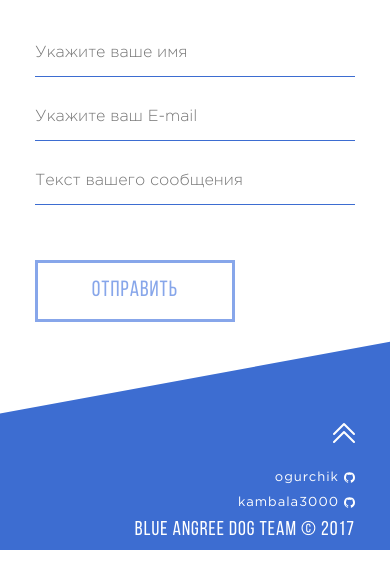
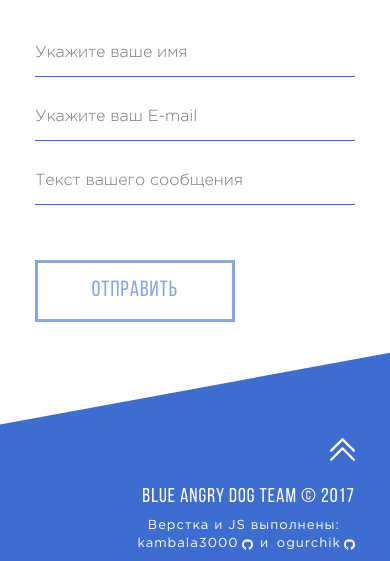
Before and after one commit to kambala3000/badnovells, a website with bundled scripts: page app/index.html in a window 390 px wide. Shown: the part 6075-6636 px from the top of the page. Built offline with nearby package versions, Linux system fonts and the light colour scheme; files whose address does not match are found by name.

Commit message:
footer fix

```diff
--- a/app/index.html
+++ b/app/index.html
@@ -88,7 +88,7 @@
                     </div>
                 </div>
                 <div class="main-header__lang">
-                    <a href="/en" class="main-header__lang-item main-header__lang-item--transparent js-lang-item">EN</a>
+                    <a href="en" class="main-header__lang-item main-header__lang-item--transparent js-lang-item">EN</a>
                     <a href="" class="main-header__lang-item js-lang-item">RU</a>
                 </div>
             </div>
@@ -202,7 +202,8 @@
         </svg>
         <div class="features__inner">
             <h4 class="features__header">Особенности</h4>
-            <p class="features__text">Почему наши визуальные новеллы точно не оставят вас равнодушными? </br> Потому что мы стараемся сделать их особенными, руководствуясь следующими принципами:</p>
+            <p class="features__text">Почему наши визуальные новеллы точно не оставят вас равнодушными? </br> Потому что мы стараемся сделать их особенными,
+                руководствуясь следующими принципами:</p>
             <div class="features__wrap">
                 <div class="features__item">
                     <div class="features__border-wrap">
@@ -358,9 +359,12 @@
         <div class="main-footer__inner">
             <a class="up-arrow  js-up main-footer__up" title="UP"></a>
             <div class="main-footer__wrap">
-                <a href="https://github.com/ogurchik" class="main-footer__link" target="_blank">ogurchik</a>
-                <a href="https://github.com/kambala3000" class="main-footer__link" target="_blank">kambala3000</a>
-                <p class="main-footer__text">BLUE ANGREE DOG TEAM &copy; 2017</p>
+                <p class="main-footer__text">BLUE ANGRY DOG TEAM &copy; 2017</p>
+                <p class="main-footer__title">Верстка и JS выполнены: &shy;
+                    <span class="main-footer__mobile-br">
+                        <a href="https://github.com/kambala3000" class="main-footer__link" target="_blank">kambala3000</a>&ensp;и&ensp;<a href="https://github.com/ogurchik" class="main-footer__link" target="_blank">ogurchik</a>
+                    </span>
+                </p>
             </div>
         </div>
     </footer>
--- a/app/js/main.js
+++ b/app/js/main.js
@@ -45,7 +45,9 @@
     });
 
     $('.js-up').click(function () {
-        $(window).scrollTo(0);
+        $(window).scrollTo(0, 2500, {
+            queue: true
+        });
     });
 
     $('.js-watch-proj').click(function () {
--- a/app/js/mainES6.js
+++ b/app/js/mainES6.js
@@ -45,7 +45,9 @@
 	});
 
     $('.js-up').click(function () {
-        $(window).scrollTo(0);
+        $(window).scrollTo(0, 2500, {
+            queue: true
+        });
     });
 
     $('.js-watch-proj').click(function () {
--- a/app/sass/style.scss
+++ b/app/sass/style.scss
@@ -1238,6 +1238,7 @@ body {
             width: 970px;
             @media (max-width: 992px) {
                 width: 750px;
+                padding-top: 115px;
             }
             @media (max-width: 768px) {
                 width: 320px;
@@ -1277,19 +1278,36 @@ body {
             }
         }
     }
+    &__title {
+        font: 15px/1.4 "GothamPro Regular", $default-fonts;
+        letter-spacing: 1px;
+        color: $white;
+        @media only screen and (max-width: 992px) {
+            font-size: 14px;
+            @media (max-width: 768px) {
+                font-size: 13px;
+                text-align: center;
+            }
+        }
+    }
+    &__mobile-br {
+        @media only screen and (max-width: 768px) {
+            display: block;
+        }
+    }
     &__link {
         display: inline-block;
         margin-bottom: 7px;
         padding: 0 20px 0 0;
         position: relative;
-        font: 18px/1.4 "GothamPro Regular", $default-fonts;
+        font: 15px/1.4 "GothamPro Regular", $default-fonts;
         letter-spacing: 1px;
         text-decoration: none;
         cursor: pointer;
         color: $white;
         transition: linear .1s;
         @media only screen and (max-width: 1340px) {
-            font-size: 16px;
+            font-size: 15px;
             padding-right: 19px;
             @media (max-width: 992px) {
                 font-size: 14px;
@@ -1297,7 +1315,7 @@ body {
             }
             @media (max-width: 768px) {
                 font-size: 13px;
-                padding-right: 16px;
+                padding-right: 14px;
             }
         }
     }
@@ -1310,7 +1328,7 @@ body {
         width: 16px;
         height: 16px;
         position: absolute;
-        top: 3px;
+        top: 2px;
         right: 0;
         background: url("#{$images-path}/gh-bg.svg") center center no-repeat;
         background-size: cover;
@@ -1320,10 +1338,12 @@ body {
             @media (max-width: 992px) {
                 width: 12px;
                 height: 12px;
+                top: 3px;
             }
             @media (max-width: 768px) {
                 width: 11px;
                 height: 11px;
+                top: 4px;
             }
         }
     }
@@ -1331,8 +1351,8 @@ body {
 
 .up-arrow {
     display: block;
-    width: 30px;
-    height: 30px;
+    width: 33px;
+    height: 33px;
     text-decoration: none;
     color: $white;
     background: url("#{$images-path}/up-arrow.svg") center center no-repeat;
@@ -1341,10 +1361,6 @@ body {
     @media only screen and (max-width: 1340px) {
         width: 25px;
         height: 25px;
-        @media (max-width: 992px) {
-            width: 22px;
-            height: 22px;
-        }
     }
 }
 
```
Also changed, not shown: app/en/index.html (+6 -3 lines), app/css/style.css.
